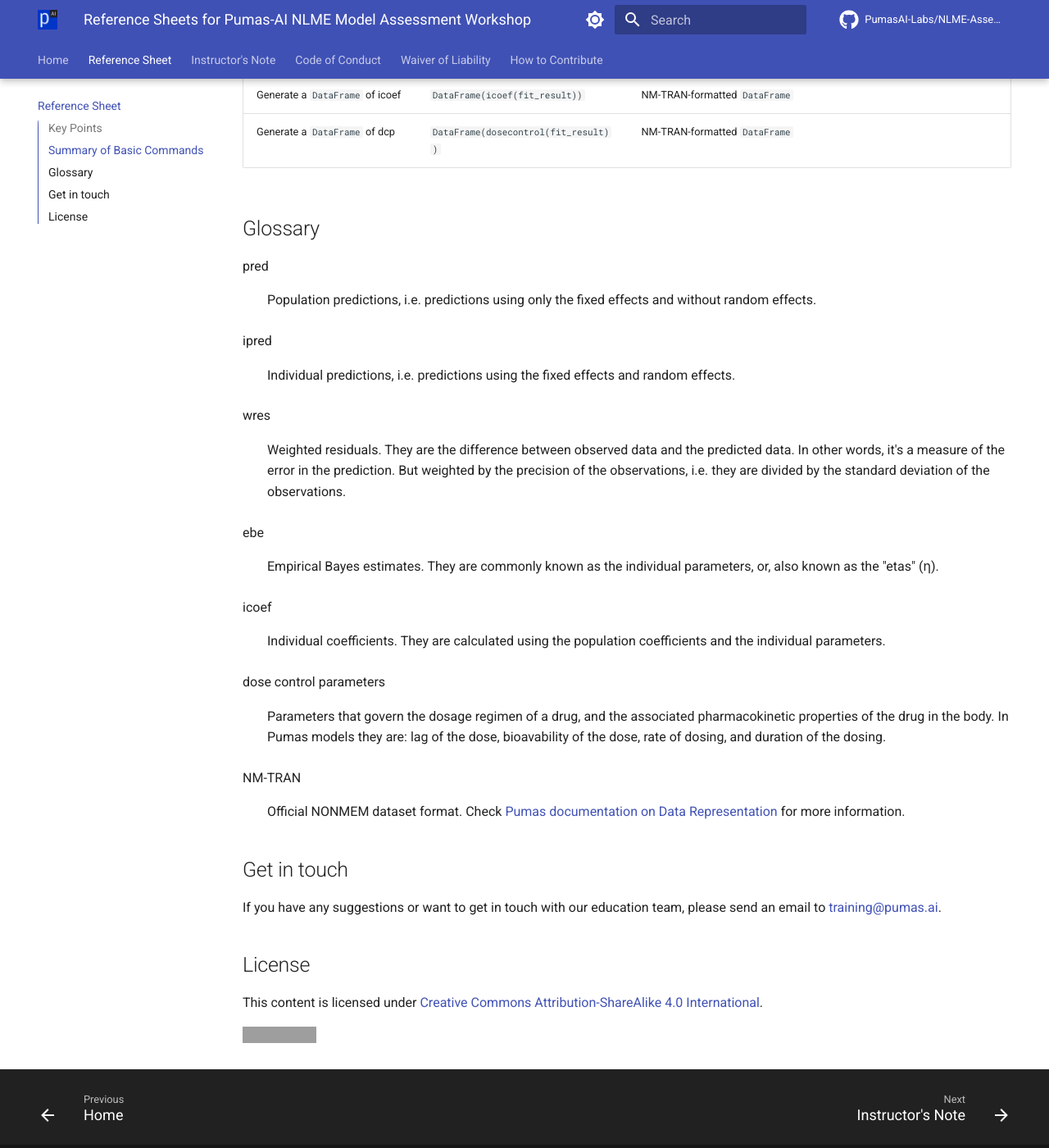
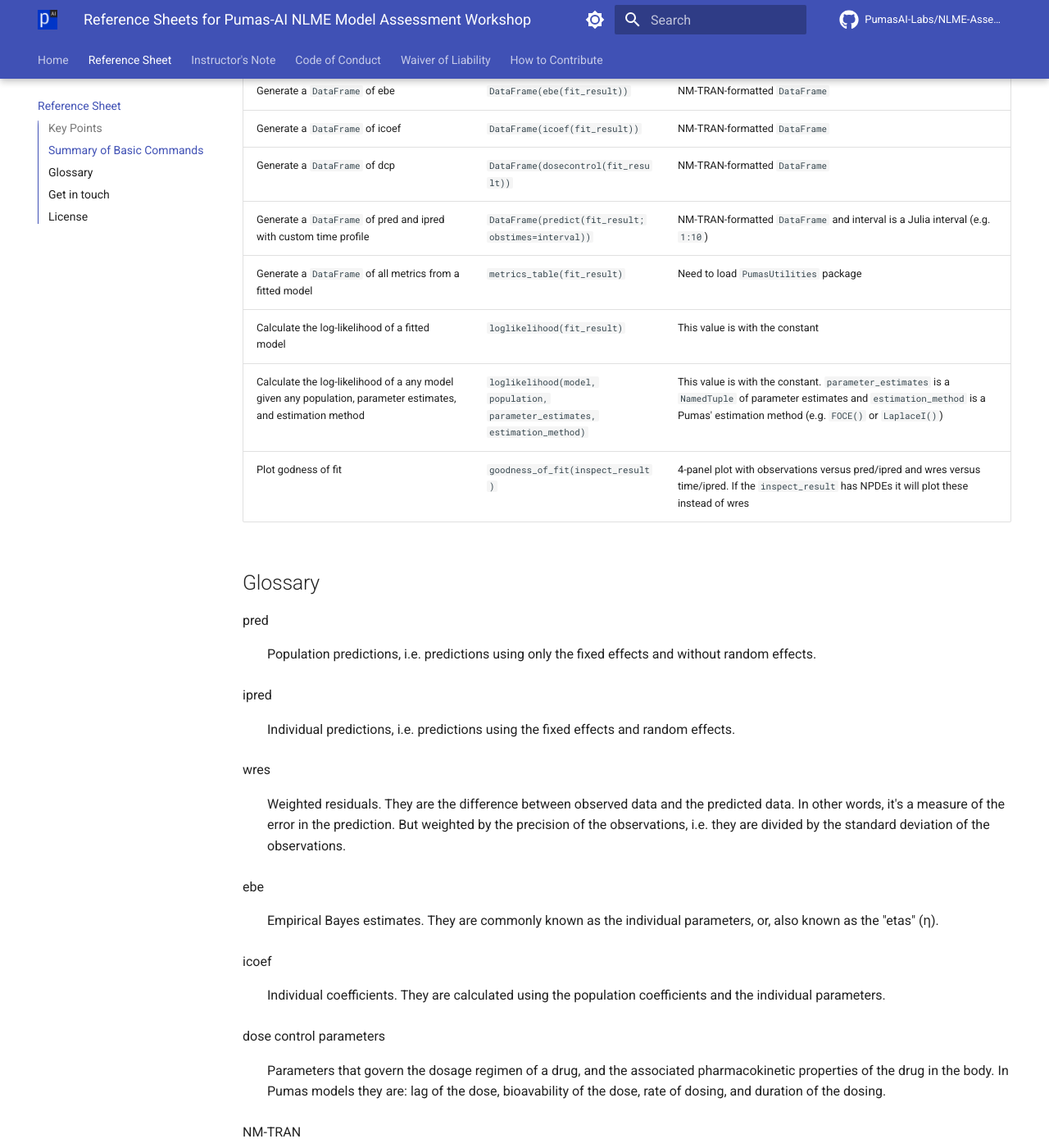
Before and after one commit to PumasAI-Labs/NLME-Assessment, an MkDocs documentation site: the page built from docs/reference.md, in a window 1280 px wide and 1400 px high, scrolled down 942 px. Shown: the whole window at 82% size. Built offline with MkDocs 1.6.1 and Material for MkDocs 9.7.7, drawn with Linux system fonts in a browser that asks for light colours; comment, search, counter and statistics services are not loaded; some of the changed text lies outside the part shown; grey boxes are pictures that could not be loaded.

Commit message:
added 03-metrics and references

```diff
--- a/docs/reference.md
+++ b/docs/reference.md
@@ -13,17 +13,22 @@ title: Reference Sheets for Pumas-AI NLME Model Assessment Workshop
 
 ## Summary of Basic Commands
 
-| Action                                         | Command                                              | Observations                                                                                                               |
-| ---------------------------------------------- | ---------------------------------------------------- | -------------------------------------------------------------------------------------------------------------------------- |
-| Fit a Model using `FOCE()`                     | `fit(model, population, initial_parameters, FOCE())` | `initial_parameters` is a `NamedTuple` of parameter name and values                                                        |
-| Generate a `inspect` result                    | `inspect(fit_result)`                                | Calculates pred, ipred, wres, ebe, icoef, and dcp (if applicable), in one go                                               |
-| Generate a `inspect` result with NPDE          | `inspect(fit_result; nsim=200)`                      | Calculates pred, ipred, wres, ebe, icoef, dcp (if applicable), and NPDE with 200 times each subject is simulated in one go |
-| Convert an `inspect` result into a `DataFrame` | `DataFrame(inspect_result)`                          | The resulting `DataFrame` will be NM-TRAN-formatted and can be parsed as a `Population`                                    |
-| Generate a `DataFrame` of pred and ipred       | `DataFrame(predict(fit_result))`                     | NM-TRAN-formatted `DataFrame`                                                                                              |
-| Generate a `DataFrame` of wres                 | `DataFrame(wresiduals(fit_result))`                  | NM-TRAN-formatted `DataFrame`                                                                                              |
-| Generate a `DataFrame` of ebe                  | `DataFrame(ebe(fit_result))`                         | NM-TRAN-formatted `DataFrame`                                                                                              |
-| Generate a `DataFrame` of icoef                | `DataFrame(icoef(fit_result))`                       | NM-TRAN-formatted `DataFrame`                                                                                              |
-| Generate a `DataFrame` of dcp                  | `DataFrame(dosecontrol(fit_result))`                 | NM-TRAN-formatted `DataFrame`                                                                                              |
+| Action | Command | Observations |
+| ------ | ------- | ------------ |
+| Fit a Model using `FOCE()` | `fit(model, population, initial_parameters, FOCE())` | `initial_parameters` is a `NamedTuple` of parameter name and values |
+| Generate a `inspect` result | `inspect(fit_result)` | Calculates pred, ipred, wres, ebe, icoef, and dcp (if applicable), in one go |
+| Generate a `inspect` result with NPDE | `inspect(fit_result; nsim=200)` | Calculates pred, ipred, wres, ebe, icoef, dcp (if applicable), and NPDE with 200 times each subject is simulated in one go |
+| Convert an `inspect` result into a `DataFrame` | `DataFrame(inspect_result)` | The resulting `DataFrame` will be NM-TRAN-formatted and can be parsed as a `Population` |
+| Generate a `DataFrame` of pred and ipred | `DataFrame(predict(fit_result))`                     | NM-TRAN-formatted `DataFrame` |
+| Generate a `DataFrame` of wres | `DataFrame(wresiduals(fit_result))` | NM-TRAN-formatted `DataFrame`                                                                                              |
+| Generate a `DataFrame` of ebe                  | `DataFrame(ebe(fit_result))` | NM-TRAN-formatted `DataFrame`                                                                                              |
+| Generate a `DataFrame` of icoef                | `DataFrame(icoef(fit_result))` | NM-TRAN-formatted `DataFrame` |
+| Generate a `DataFrame` of dcp                  | `DataFrame(dosecontrol(fit_result))` | NM-TRAN-formatted `DataFrame` |
+| Generate a `DataFrame` of pred and ipred with custom time profile | `DataFrame(predict(fit_result; obstimes=interval))` | NM-TRAN-formatted `DataFrame` and interval is a Julia interval (e.g. `1:10`) |
+| Generate a `DataFrame` of all metrics from a fitted model | `metrics_table(fit_result)` | Need to load `PumasUtilities` package |
+| Calculate the log-likelihood of a fitted model | `loglikelihood(fit_result)` | This value is with the constant |
+| Calculate the log-likelihood of a any model given any population, parameter estimates, and estimation method | `loglikelihood(model, population, parameter_estimates, estimation_method)` | This value is with the constant. `parameter_estimates` is a `NamedTuple` of parameter estimates and `estimation_method` is a Pumas' estimation method (e.g. `FOCE()` or `LaplaceI()`) |
+| Plot godness of fit | `goodness_of_fit(inspect_result)` | 4-panel plot with observations versus pred/ipred and wres versus time/ipred. If the `inspect_result` has NPDEs it will plot these instead of wres |
 
 ## Glossary
 
@@ -55,6 +60,10 @@ NM-TRAN
 
 : Official NONMEM dataset format. Check [Pumas documentation on Data Representation](https://docs.pumas.ai/stable/basics/data_representation) for more information.
 
+Goodness of fit
+
+: How well a model can accuratelly predict or reproduce the observed data. In Pumas, there is a standard four-panel plot that plots established goodness of fit plots.
+
 ## Get in touch
 
 If you have any suggestions or want to get in touch with our education team,
```
Also changed, not shown: 1 other file.
